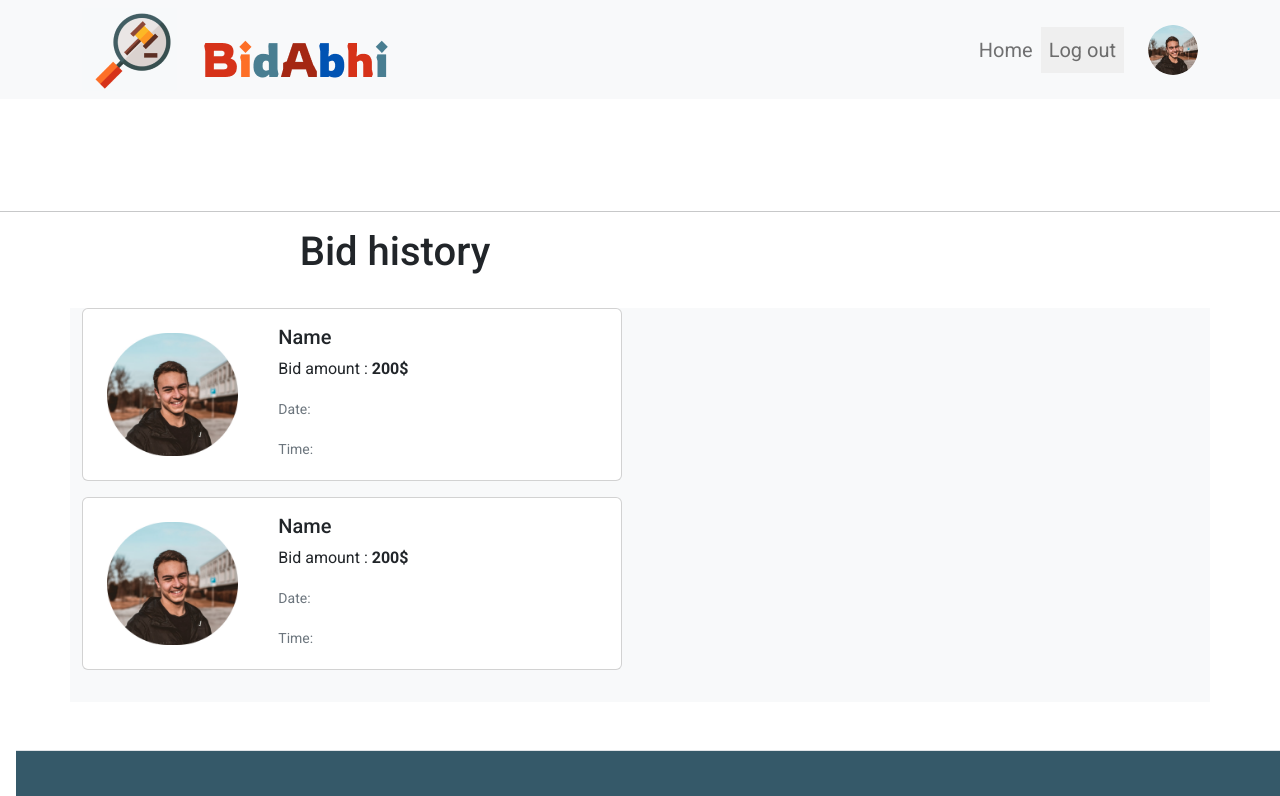
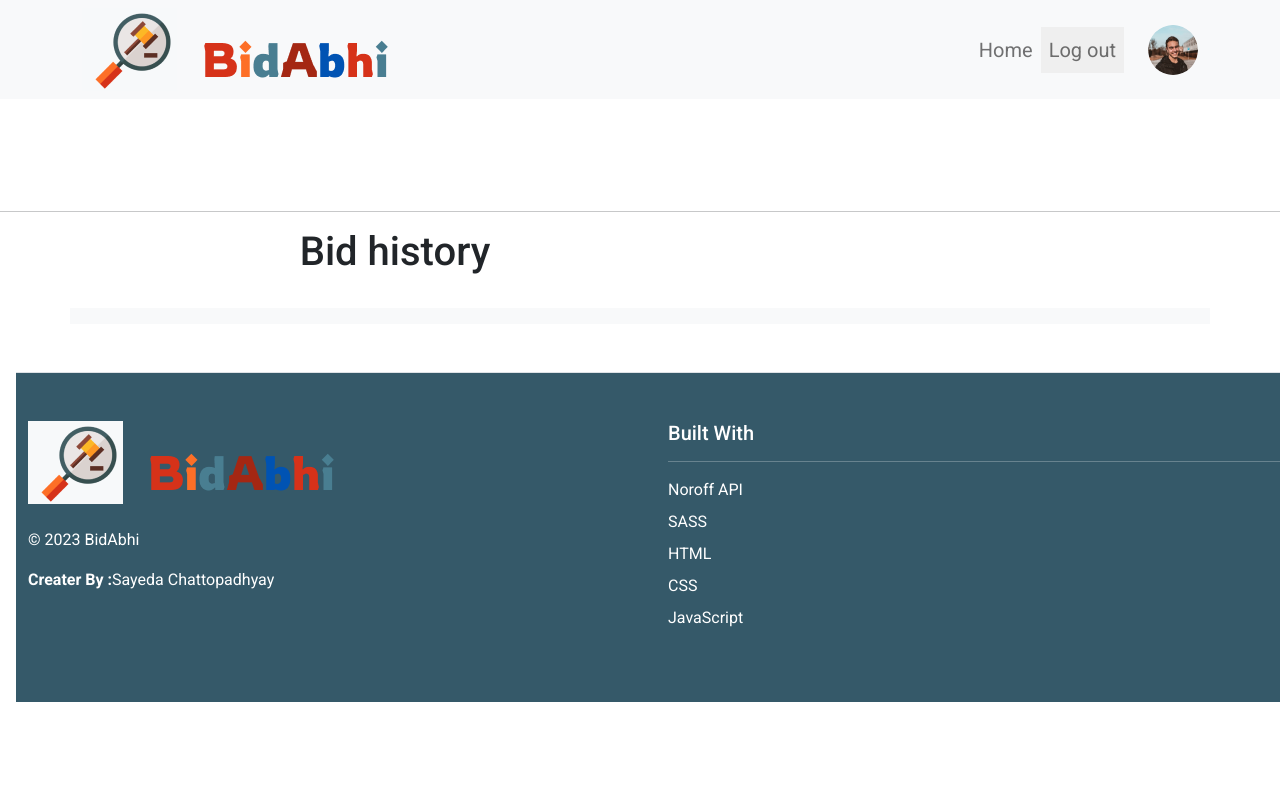
Before and after one commit to sayeda-chattopadhyay/BidAbhi-Auction, a website with bundled scripts: page singleListing.html in a window 1280 px wide. Shown: the top 796 px of the page. Built offline with nearby package versions, Linux system fonts and the light colour scheme.

Commit message:
deletes hard coded html

```diff
--- a/singleListing.html
+++ b/singleListing.html
@@ -81,54 +81,7 @@
     <div class="container-fluid">
       <div class="container bg-light">
         <div class="row justify-content-center align-items-center">
-          <ul class="col" id="bidHistory">
-            <li class="card mb-3" style="max-width: 540px">
-              <div class="row g-0">
-                <div class="col-md-4 p-4">
-                  <img
-                    src="/images/Rectangle 10.jpg"
-                    class="img-fluid rounded-start"
-                    alt=""
-                  />
-                </div>
-                <div class="col-md-8">
-                  <div class="card-body">
-                    <h5 class="card-title">Name</h5>
-                    <p class="card-text">Bid amount :<strong> 200$</strong></p>
-                    <p class="card-text">
-                      <small class="text-muted">Date:</small>
-                    </p>
-                    <p class="card-text">
-                      <small class="text-muted">Time:</small>
-                    </p>
-                  </div>
-                </div>
-              </div>
-            </li>
-            <li class="card mb-3" style="max-width: 540px">
-              <div class="row g-0">
-                <div class="col-md-4 p-4">
-                  <img
-                    src="/images/Rectangle 10.jpg"
-                    class="img-fluid rounded-start"
-                    alt=""
-                  />
-                </div>
-                <div class="col-md-8">
-                  <div class="card-body">
-                    <h5 class="card-title">Name</h5>
-                    <p class="card-text">Bid amount :<strong> 200$</strong></p>
-                    <p class="card-text">
-                      <small class="text-muted">Date:</small>
-                    </p>
-                    <p class="card-text">
-                      <small class="text-muted">Time:</small>
-                    </p>
-                  </div>
-                </div>
-              </div>
-            </li>
-          </ul>
+          <ul class="col" id="bidHistory"></ul>
         </div>
       </div>
     </div>
```
